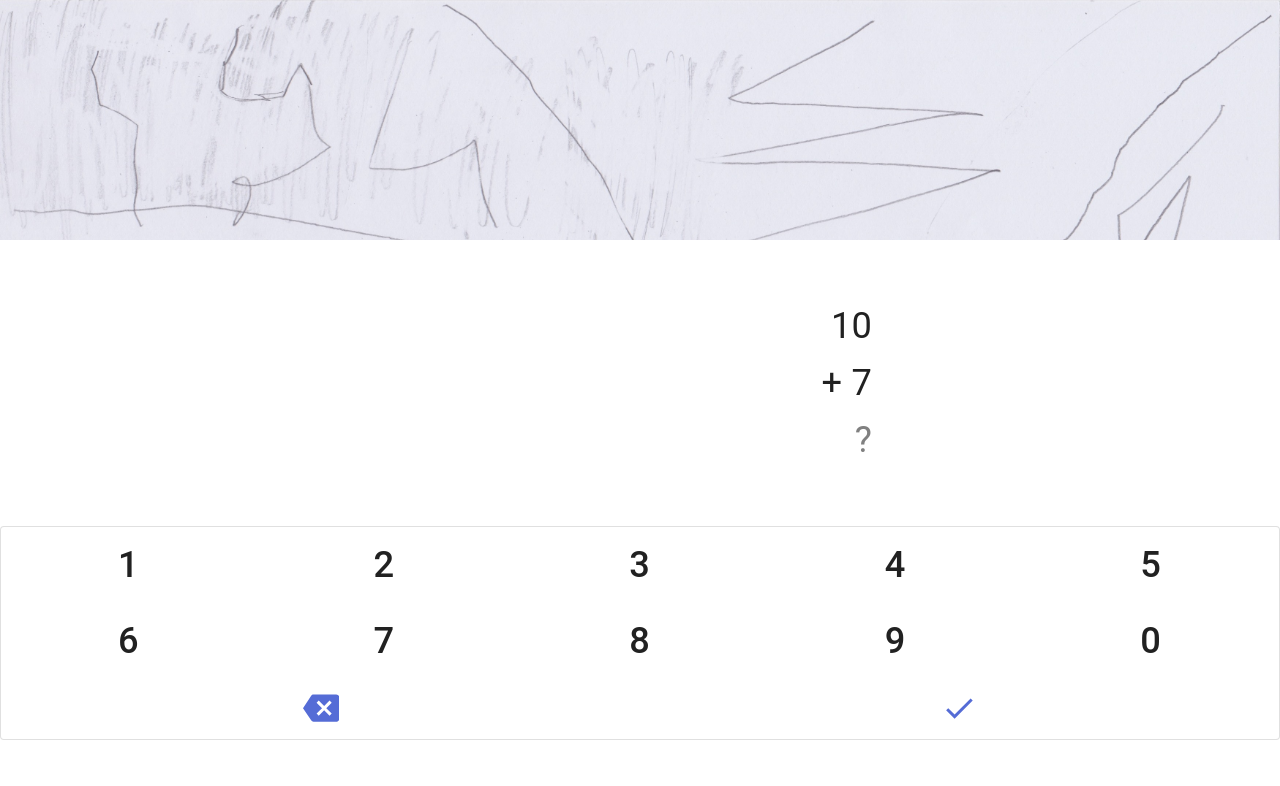
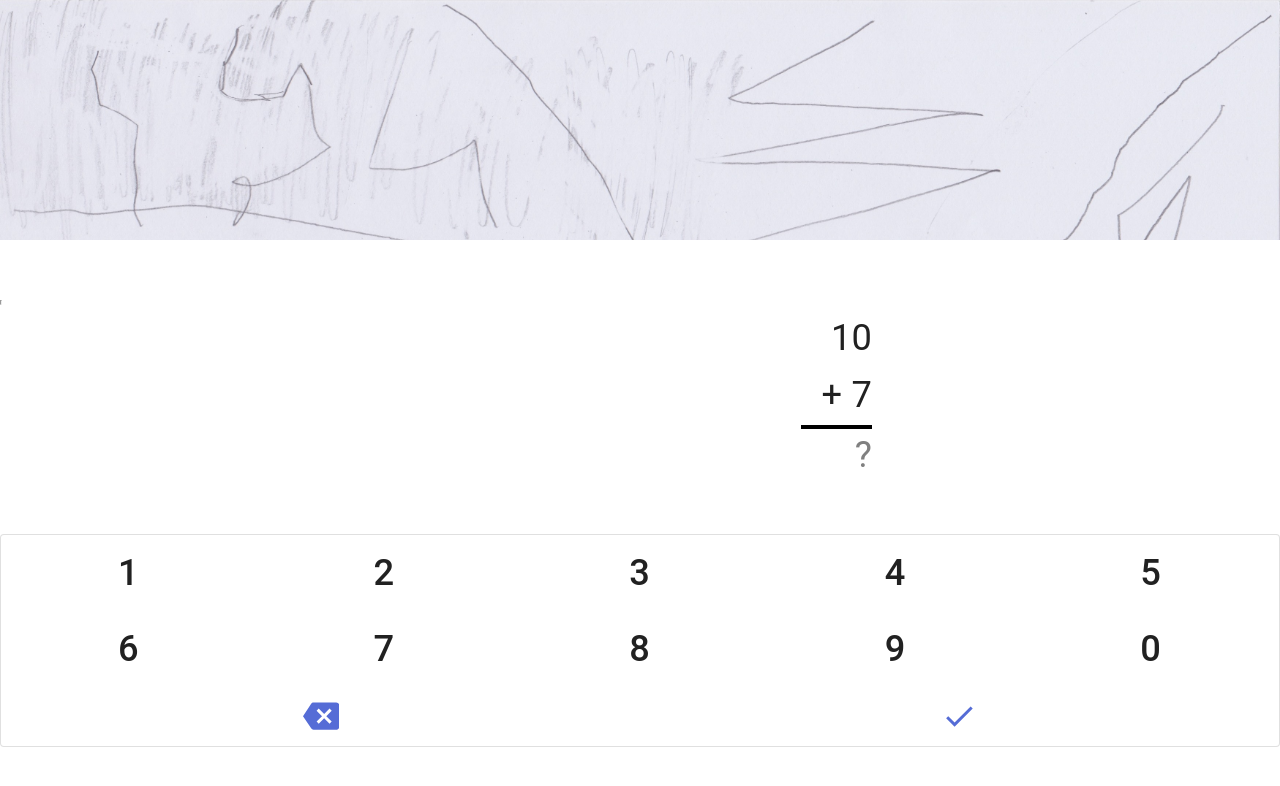
Before and after one commit to cedricpinson/kids-maths, a React (Create React App) app: page / in a window 1280 px wide. Shown: the top 786 px of the page. Built offline with nearby package versions, Linux system fonts and the light colour scheme.

Commit message:
Adds status to report error count

```diff
--- a/src/App.js
+++ b/src/App.js
@@ -5,7 +5,9 @@ import Grid from '@material-ui/core/Grid';
 import ButtonGroup from '@material-ui/core/ButtonGroup';
 import IconButton from '@material-ui/core/IconButton';
 import Button from '@material-ui/core/Button';
+
 import DoneIcon from '@material-ui/icons/Done';
+import ClearIcon from '@material-ui/icons/Clear';
 import BackspaceIcon from '@material-ui/icons/Backspace';
 
 const imageHeight = window.innerHeight*0.3;
@@ -80,8 +82,19 @@ class Keyboard extends React.Component {
 }
 
 function Status(props) {
+  console.log(props);
+  let errors = [];
+  for (let i = 0; i < props.errors; i++) {
+    errors.push(<ClearIcon/>);
+  }
+
   return (
-    <Paper>{props.value}</Paper>
+    <Container style= {{
+      paddingLeft:0,
+      paddingRight:0,
+      textAlign: 'right'
+    }}
+    >{errors}</Container>
   )
 }
 
@@ -100,8 +113,57 @@ function RenderResult(props) {
   )
 
 }
+
+
+
+function Progress(props) {
+  const color='blue';
+  let style = {
+    color: color,
+    backgroundColor: color,
+    height: 5,
+    width: '1px',
+    marginLeft: '0%',
+    paddingRight: '0%',
+  };
+
+  if (!props.reset) {
+    style.color = 'red';
+    style.backgroundColor = 'red';
+    style.transition = '3s linear';
+    style.paddingRight='99%';
+  }
+
+  return (
+    <hr
+      style={style}
+    />
+  )
+}
+
+
 function Operation(props) {
+
+  // get max number of character to draw the line
+  let maxCharacter = 0;
+  if (props.value.operands[0] !== null) {
+    const operand0 = props.value.operands[0].toString().length;
+    maxCharacter = operand0 > maxCharacter ? operand0 : maxCharacter;
+    const operand1 = props.value.operands[1].toString().length;
+    maxCharacter = operand1 > maxCharacter ? operand1 : maxCharacter;
+  }
+  maxCharacter+=1;
+  const lineSize = (0.65*maxCharacter*OperationFontSizeFactor).toString() +'rem';
+
   return (
+    <Container style={{
+      padding:0
+    }}>
+
+      <Progress reset={props.value.reset} style={{
+        margin:0,
+      }}/>
+
       <Container style={{
         marginLeft: '-30%',
         fontSize: textFontSize,
@@ -116,8 +178,19 @@ function Operation(props) {
                      }}>
           +  {props.value.operands[1]}
         </div>
+        <hr style={{
+          marginTop:0,
+          marginBottom:0,
+          color: 'black',
+          backgroundColor: 'black',
+          marginRight: '0%',
+          width: lineSize,
+          border: '2px solid black',
+        }} />
         <RenderResult value={props.value.result}/>
         {/* {props.value.status} */}
+      </Container>
+
     </Container>
   )
 }
@@ -132,6 +205,7 @@ class MainPage extends React.Component {
     super(props);
     this.state = {
       operation: null,
+      reset: true,
       status: null,
       errors: null,
       operands: [null, null],
@@ -146,12 +220,14 @@ class MainPage extends React.Component {
 
     return { ...this.state,
              result : "",
+             reset: true,
              status: null,
              operands:[a, b],};
   }
 
   onNewOperation() {
     this.setState(this.getNewOperation());
+    this.setState({...this.state, reset: false});
   }
 
 
@@ -166,13 +242,17 @@ class MainPage extends React.Component {
     console.log(this.state);
   }
   handleValidation() {
+    if (this.state.result.length === 0) {
+      return;
+    }
+
     if ( (this.state.operands[0] + this.state.operands[1]) === parseInt(this.state.result)  ) {
       this.setState( {...this.state, status: "true" } );
     } else {
       this.setState( {...this.state, status: "false", errors: this.state.errors +1} );
     }
 
-    setTimeout(() => this.setState(this.getNewOperation()), 1000);
+    setTimeout(() => this.onNewOperation(), 1000);
   }
 
 
@@ -188,7 +268,7 @@ class MainPage extends React.Component {
       return;
     }
 
-    if (event.key === "Enter" && this.state.result.length > 0) {
+    if (event.key === "Enter") {
       this.handleValidation();
       return;
     }
@@ -227,7 +307,7 @@ class MainPage extends React.Component {
               style={{ height: window.innerHeight - imageHeight }}
         >
           <Grid item>
-            <Status value={this.state.errors}/>
+            <Status errors={this.state.errors}/>
             <Operation value={this.state}/>
           </Grid>
           <Grid item>
```
Lines whose indentation alone changed are shown as unchanged.
